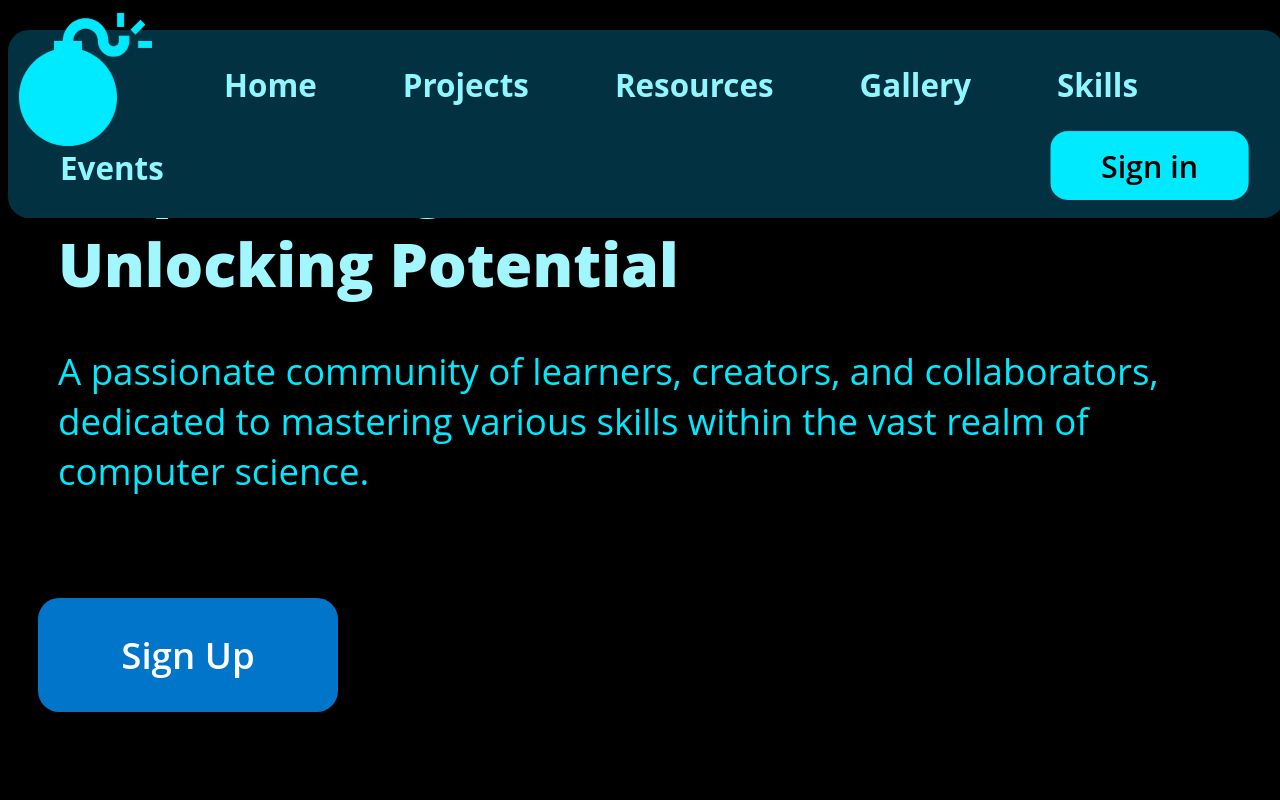
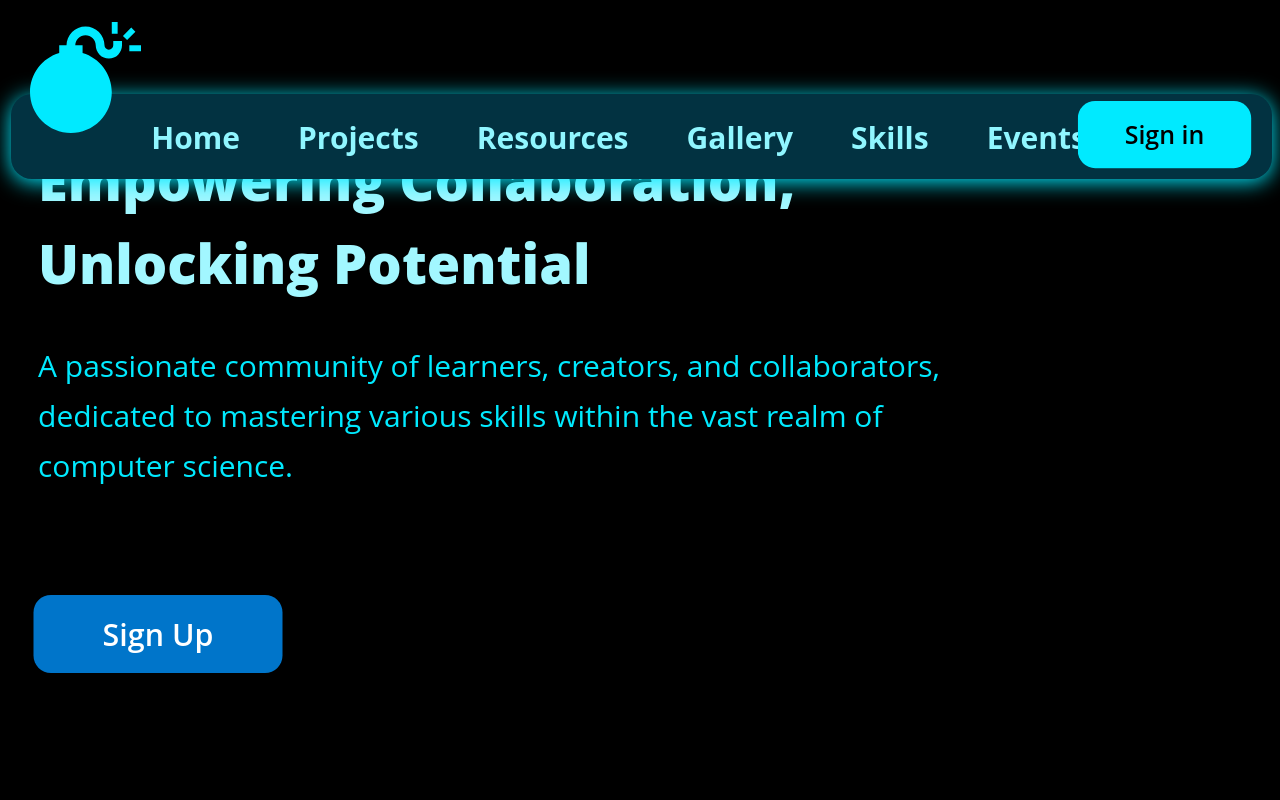
Before and after one commit to PanunSquad/Website, a plain HTML site: page Home.html in a window 1280 px wide. Shown: the top 800 px of the page. Drawn offline with Linux system fonts and the light colour scheme.

Commit message:
Fixed bad alignment of top bar contents at 100% zoom

```diff
--- a/Home.html
+++ b/Home.html
@@ -7,6 +7,7 @@
         body.dark-mode {
             background-color: #000000;
             color: #00eaff;
+
         }
 
         /* Light Mode */
@@ -20,21 +21,39 @@
             background-color: #000000;
             color: #000000;
             z-index: 1;
-            height: 111px;
+            height: 128px;
             width: 100%;
+            padding-left: 3px;
+            padding-right: 11px;
             top: 0;
+            left: 0;
+            justify-content: center;
+            align-items: center;
+            align-content: center;
+            border-end-start-radius: 30px;
+
+            border-end-end-radius: 30px;
+
         }
         /* Top Bar */
         .top-bar {
 
             background-color: #023241;
-            padding: 11px;
+
             line-height: 83px;
-            width: 98%;
+            width: 98.49%;
+
             border-radius: 21px;
             margin-top: 30px;
-            margin-right: 30px;
+            margin-left: 8.3px;
+
             position: fixed;
+            justify-items: center;
+            align-items: start;
+            box-shadow: 0 3px 21px   #00eaff;
+
+
+
 
         }
 
@@ -43,43 +62,43 @@
             color: #00eaff;
             margin: 0 11px;
             text-decoration: none;
-            width: 85.69px;
-            height: 35.13px;
-            padding: 30px;
+
+            padding: 11px;
             font-family: 'Open Sans';
             font-style: normal;
-            font-weight: 700;
-            font-size: 31.3734px;
-            line-height: 37px;
+            font-weight: 684.93;
+            font-size: 30px;
+            margin-left: 21px;
+
             vertical-align: middle;
             color: #90F6FF;
 
         }
 
-        .top-bar img {
+        .logo {
 
             position:fixed;
             transition: transform .2s; /* Animation */
             left:30px;
-            top: 3px;
+            top: 1.1px;
             vertical-align: middle;
-            scale: 1.2;
+
             margin-top: 21px;
         }
 
-        .top-bar img:hover {
+        .logo:hover {
             transform: scale(1.2);
         }
 
-        .top-bar button {
+        .sign-in {
             font-family: 'Open Sans';
             font-style: normal;
             font-weight: 632;
-            font-size: 36.6139px;
+            font-size: 30px;
 
             right: 11px;
-            height: 83px;
-            width: 238.89px;
+            height: 81.2px;
+            width: 209px;
             position: fixed;
             margin-left: 300px;
             background-color: #00eaff;
@@ -91,9 +110,10 @@
             justify-content: center;
             align-items: center;
             scale: 0.83;
+
         }
 
-        .top-bar button:hover {
+        .sign-in:hover {
             transform: scale(1.2);
         }
 
@@ -105,19 +125,19 @@
 
         .main-content h1 {
             position: relative;
-            left: 0.01%;
-            right: 0.04%;
+
             top: 0%;
+            left: 0%;
             bottom: 49.98%;
 
             font-family: 'Open Sans';
             font-style: normal;
             font-weight: 803;
-            font-size: 60.889px;
+            font-size: 54.2px;
             line-height: 83px;
 
             margin-top: 11%;
-            margin-left: 49.89px;
+            margin-left: 30px;
 
             color: #a2f7ff;
         }
@@ -128,20 +148,20 @@
             right: 0%;
             top: 49.94%;
             bottom: 0%;
-            width: 1111px;
+            width: 920px;
             font-family: 'Open Sans';
             font-style: normal;
             font-weight: 400;
-            font-size: 36.6139px;
+            font-size: 30px;
             line-height: 50px;
-            margin-left: 49.98px;
+            margin-left: 30px;
             margin-top: 30px;
 
             color: #00EAFF;
         }
 
-        .main-content button {
-            padding: 11px 21px;
+        .sign-up {
+
 
             font-family: 'Open Sans';
             font-style: normal;
@@ -149,23 +169,24 @@
             font-size: 36.6139px;
 
             margin-top: 30px;
-            margin-left: 30px;
+
 
             line-height: 92px;
             width: 300px;
 
-            display: flex;
+            left: 0%;
             background-color: #0075CA;
             color: #ffffff;
             border: none;
             cursor: pointer;
             border-radius: 21px;
             transition: transform .2s;
-            justify-content: center;
-            align-items: center;
+            justify-content: start;
+            align-items: start;
+            scale: 0.83
 
         }
-        .main-content button:hover {
+        .sign-up:hover {
             transform: scale(1.1);
         }
 
@@ -184,7 +205,7 @@
 <body class="dark-mode">
     <div class="box">
         <div class="top-bar">
-            <img src="Logo.svg">
+            <img class="logo" src="Logo.svg">
             <a><a></a></a>
             <a href="#">Home</a>
             <a href="#">Projects</a>
@@ -192,16 +213,16 @@
             <a href="#">Gallery</a>
             <a href="#">Skills</a>
             <a href="#">Events</a>
-            <button>Sign in</button>
+            <button class="sign-in">Sign in</button>
         </div>
      </div>
     <div class="main-content">
         <h1>Empowering Collaboration,<br>Unlocking Potential</h1>
         <p>A passionate community of learners, creators, and collaborators, dedicated to mastering various skills within the vast realm of computer science.</p>
+    </div>
         <br><br>
-        <button>Sign Up</button>
+        <button class="sign-up">Sign Up</button>
         <br><br><br><br><br><br><br><br><br><br><br><br><br><br><br><br>
         <button onclick="toggleMode()"><img src="LM icon.svg"></button>
-    </div>
 </body>
 </html>
```
